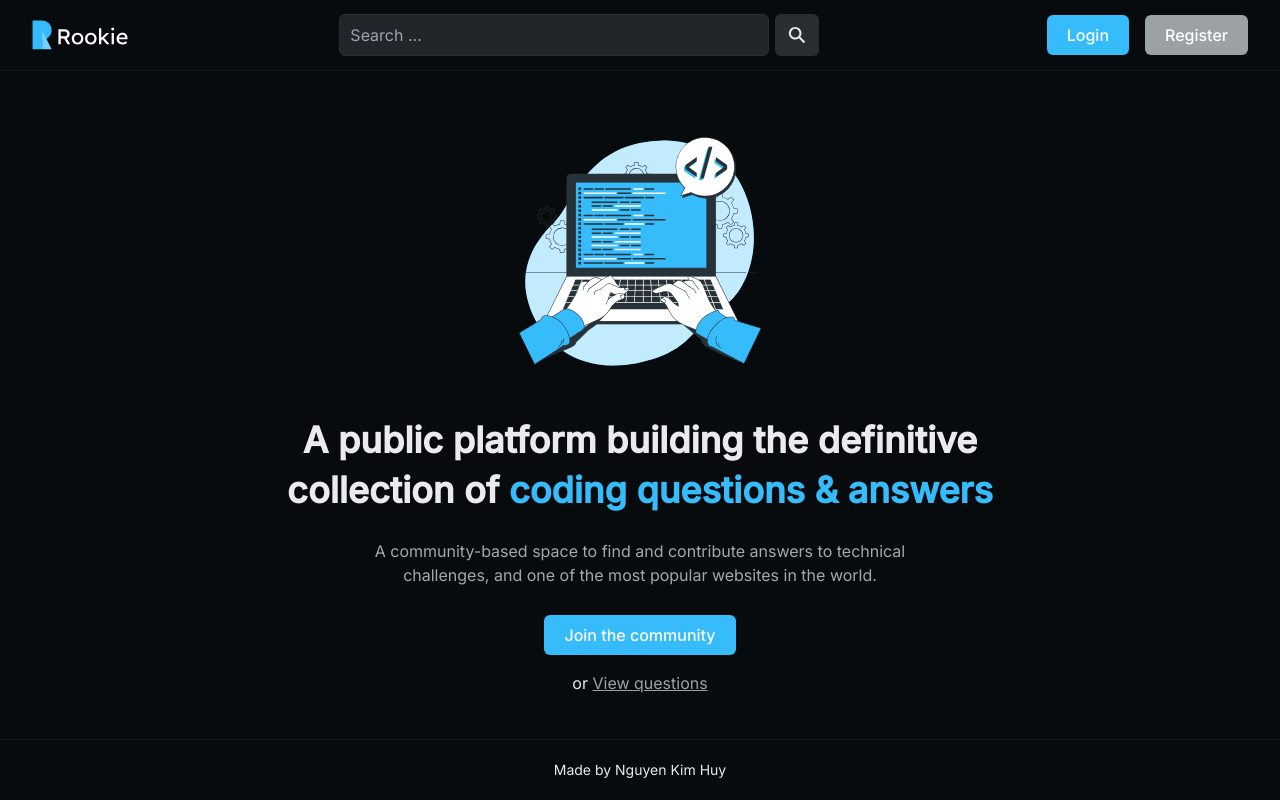
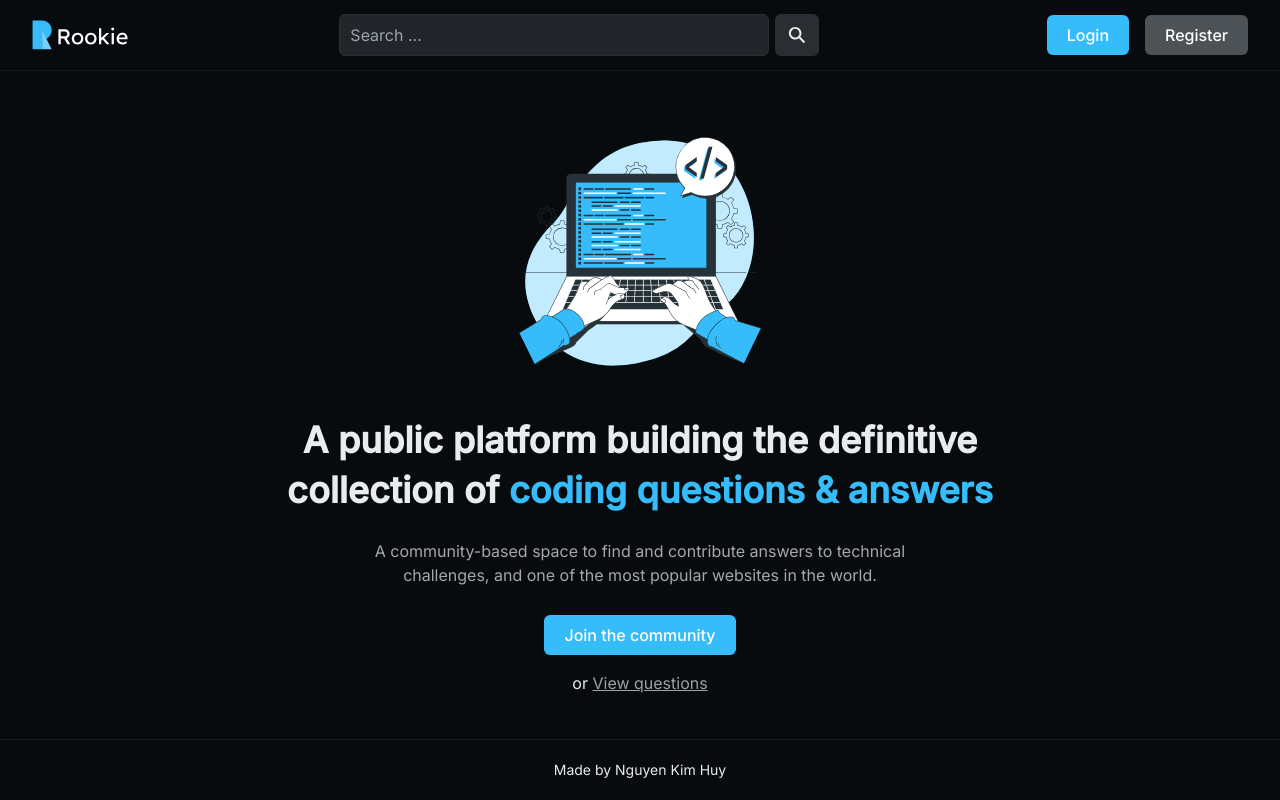
Before and after one commit to kimhuy011199/rookie-frontend, a React (Create React App) app: page / in a window 1280 px wide. Built offline with nearby package versions, Linux system fonts and the light colour scheme; no server answers.

Commit message:
Update button color

```diff
--- a/src/shared/components/Button/style.module.css
+++ b/src/shared/components/Button/style.module.css
@@ -7,7 +7,7 @@
 }
 
 .outline {
-  @apply bg-light-3 text-white disabled:bg-transparent;
+  @apply bg-light-4 text-white disabled:bg-transparent;
 }
 
 .blank {
--- a/tailwind.config.js
+++ b/tailwind.config.js
@@ -16,6 +16,7 @@ module.exports = {
         'light-1': '#e9ebed',
         'light-2': '#a4a8ac',
         'light-3': '#9ca1a5',
+        'light-4': '#4c5256',
       },
       fontFamily: {
         sans: ['Inter'],
```
